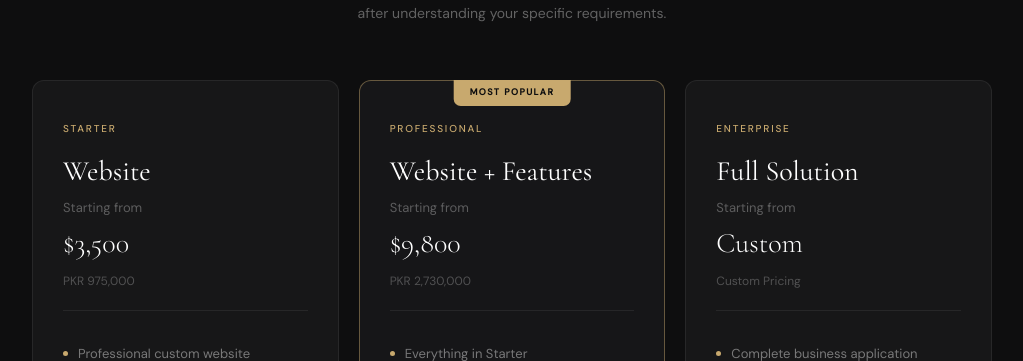
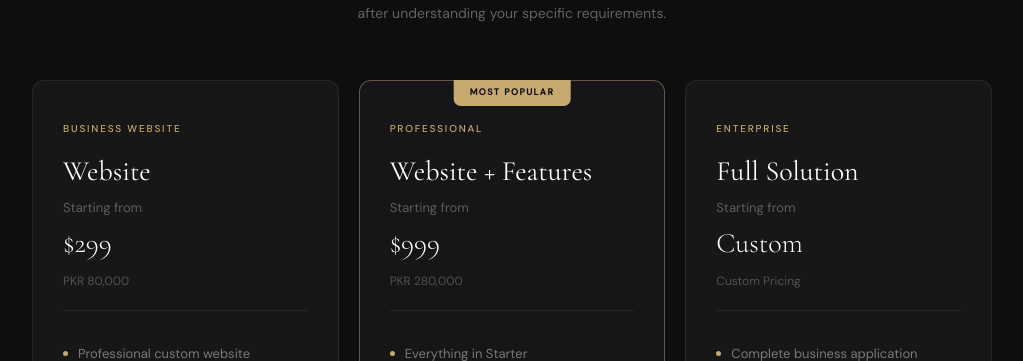
Before and after one commit to mdqasim786/Automyx-Digital, a React (Vite) app: page / in a window 1280 px wide. Shown: the part 3144-3505 px from the top of the page, without its empty margins (128-1151 px from the left). Built offline with nearby package versions, Linux system fonts and the light colour scheme.

Commit message:
improving part 1 agency website

```diff
--- a/src/AutomyxLanding.jsx
+++ b/src/AutomyxLanding.jsx
@@ -262,11 +262,11 @@ export default function AutomyxLanding() {
   /* ── pricing data ── */
   const tiers = [
     {
-      tier: "Starter", name: "Website", price: "$3,500", pkrPrice: "PKR 975,000", featured: false,
+      tier: "Business Website", name: "Website", price: "$299", pkrPrice: "PKR 80,000", featured: false,
       features: ["Professional custom website", "Mobile-friendly design", "Fast loading speed", "Easy content updates", "1 month of support included"]
     },
     {
-      tier: "Professional", name: "Website + Features", price: "$9,800", pkrPrice: "PKR 2,730,000", featured: true,
+      tier: "Professional", name: "Website + Features", price: "$999", pkrPrice: "PKR 280,000", featured: true,
       features: ["Everything in Starter", "Custom functionality (forms, booking, etc.)", "Basic automation setup", "SEO optimization", "3 months of support"]
     },
     {
@@ -351,7 +351,7 @@ export default function AutomyxLanding() {
           </Reveal>
           <Reveal delay={3}>
             <div style={{ display: "flex", gap: 16, justifyContent: "center", alignItems: "center", flexWrap: "wrap" }}>
-              <a href="#contact" className="amx-btn-primary" onClick={(e) => { e.preventDefault(); scrollTo("contact"); }} style={{
+              <a href="#pricing" className="amx-btn-primary" onClick={(e) => { e.preventDefault(); scrollTo("pricing"); }} style={{
                 display: "inline-flex", alignItems: "center", gap: 10,
                 background: ACCENT, color: INK, padding: "14px 30px", borderRadius: 6,
                 fontSize: 14, fontWeight: 500, textDecoration: "none", letterSpacing: "0.04em",
@@ -624,7 +624,7 @@ export default function AutomyxLanding() {
             </p>
           </Reveal>
           <Reveal delay={3}>
-            <a href="mailto:hello@automyx.digital" className="amx-btn-primary" style={{
+            <a href="mailto:automyxdigital@gmail.com" className="amx-btn-primary" style={{
               display: "inline-flex", alignItems: "center", gap: 10,
               background: ACCENT, color: INK, padding: "15px 34px", borderRadius: 6,
               fontSize: 14, fontWeight: 500, textDecoration: "none", letterSpacing: "0.04em",
```
